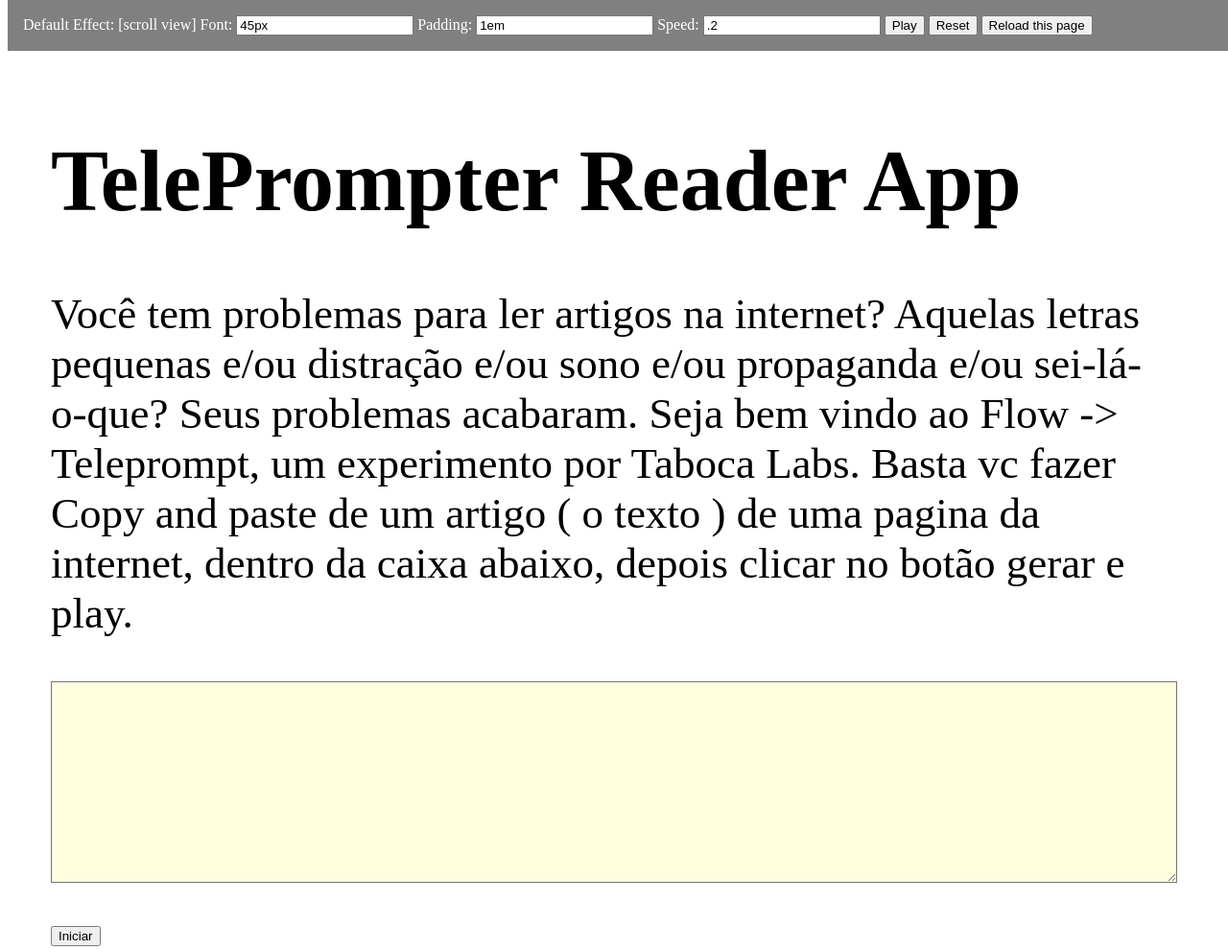
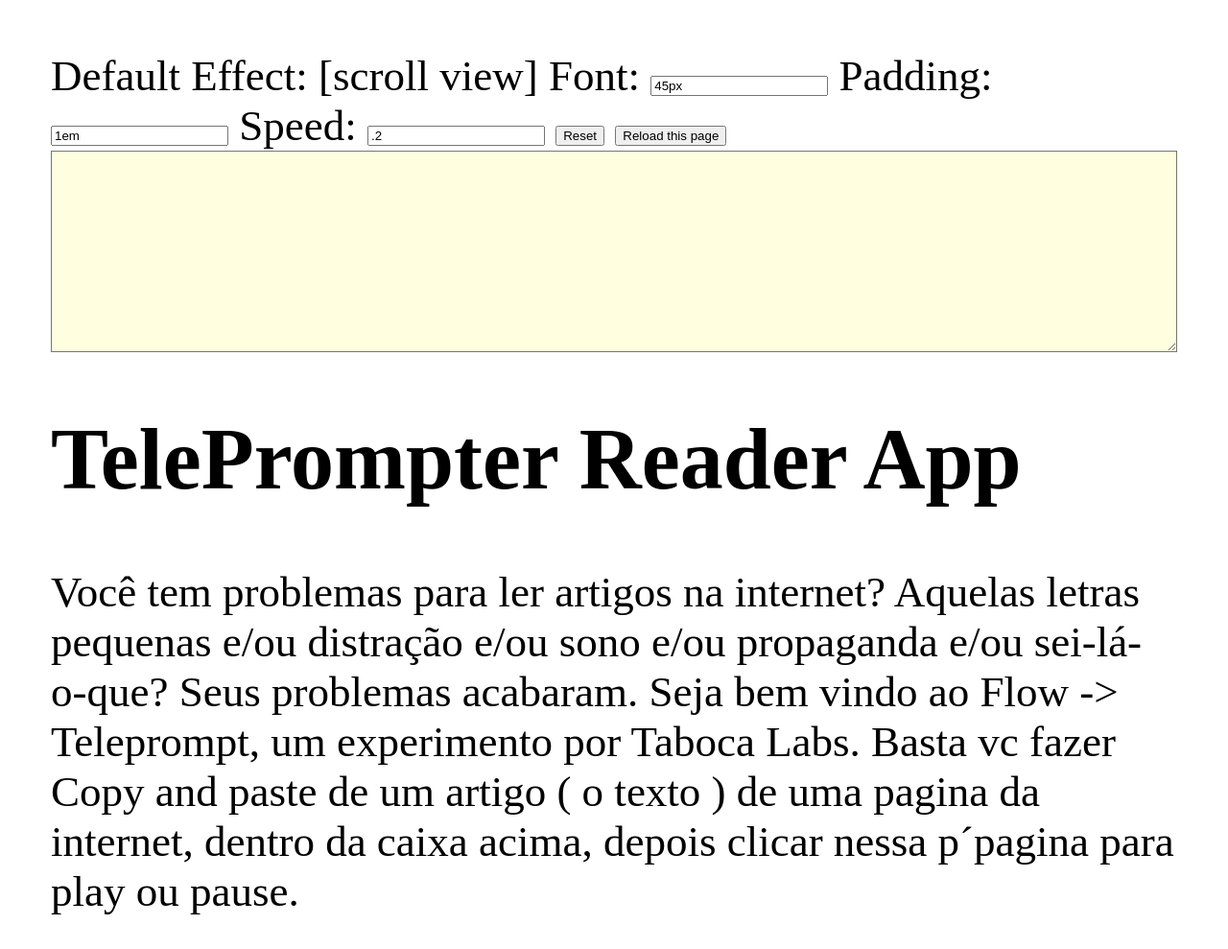
Before and after one commit to taboca/Taboca-Labs-Mobile-Telepaste, a plain HTML site: page index.html in a window 1280 px wide. Shown: the whole page at 96% size. Drawn offline with Linux system fonts and the light colour scheme.

Commit message:
simpler html

```diff
--- a/index.html
+++ b/index.html
@@ -23,14 +23,23 @@
 	var indo = false;
 	function vai() {
 		if(!indo) {
+			indo=true;
 			vainimate();
-			indo=true;
+		} else {
+			indo=false;
 		}
 	}
+
+
 	function vainimate() {
-		t+=spd;
-		window.scroll(0,parseInt(t));
-		setTimeout("vainimate()",10);
+		if(indo) {
+			if(Math.abs(document.body.scrollTop-t)>1) {
+				t=document.body.scrollTop;
+			}
+			t+=spd;
+			window.scroll(0,parseInt(t));
+			setTimeout("vainimate()",10);
+		}
 	}
 	function updateFont(vv) {
 		document.getElementById("container").style.fontSize=vv+"";
@@ -44,6 +53,9 @@
 		spd = parseFloat(vv);
 	}
 
+	window.onclick = function () {
+		vai();
+	}
 
 </script>
 
@@ -58,8 +70,6 @@
 
 #painel {
 	background-color:gray;
-	position:fixed;
-	width:100%;
 	top:0;
 	margin:0;
 	padding:1em;
@@ -74,22 +84,15 @@
 
 </head>
 
-<body>
-<div id="painel">
+<body id='container'>
 Default Effect: [scroll view] Font: <input id="size" value="45px" onchange="updateFont(this.value)" type="text">
 
 Padding: <input id="size" value="1em" onchange="updatePadding(this.value)" type="text">
 Speed: <input id="size" value=".2" onchange="updateSpeed(this.value)" type="text">
-<button onclick="vai()">Play</button>
 <button onclick="reset()">Reset</button>
 <button onclick="document.location='http://www.taboca.com/p/flow/teleprompt/'">Reload this page</button>
-</div>
 
-<div id="viewport" class="viewport" style="">
-<div id="pagetranslate">
-<div id="pagescale">
-
-<div id="container">
+<textarea id="textvalue" style="width: 100%; background-color: lightyellow; font-size: 100%;" rows="4"></textarea>
 
 <h1>TelePrompter Reader App</h1>
 
@@ -97,22 +100,8 @@ Você tem problemas para  ler artigos na internet? Aquelas letras
 pequenas e/ou distração e/ou sono e/ou propaganda e/ou sei-lá-o-que?
 Seus problemas acabaram. Seja bem vindo ao Flow -&gt; Teleprompt, um
 experimento por Taboca Labs. Basta vc fazer Copy and paste de um artigo (
- o texto ) de uma pagina da internet, dentro da caixa abaixo, depois
-clicar no botão gerar e play.
-
-
-<p>
-<textarea id="textvalue" style="width: 100%; background-color: lightyellow; font-size: 100%;" rows="4"></textarea>
-
-</p>
-
-
-<button onclick="document.getElementById('container').innerHTML=document.getElementById('textvalue').value;vai();"> Iniciar </button>
-</div>
-</div>
-</div>
+ o texto ) de uma pagina da internet, dentro da caixa acima, depois clicar nessa p´pagina para play ou pause.
 
 
 
-
-</div></body></html>
+</body></html>
```
